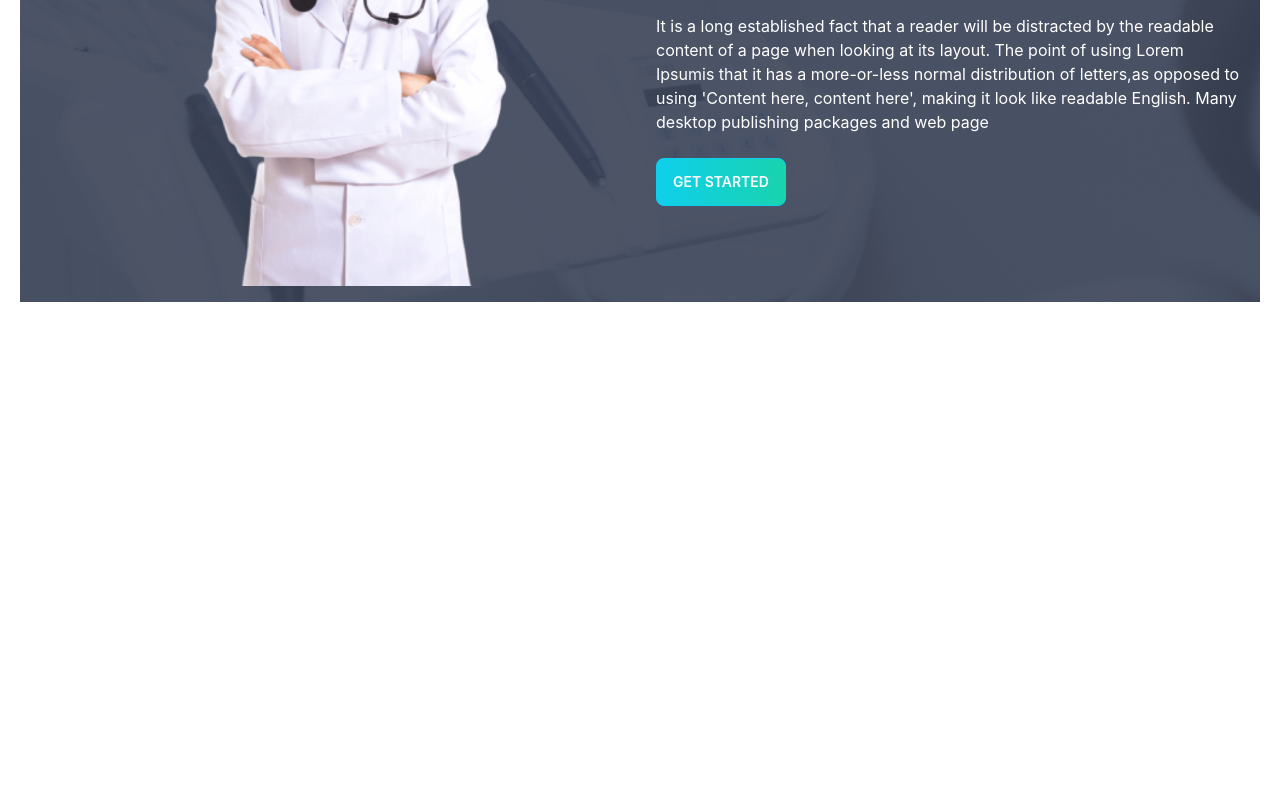
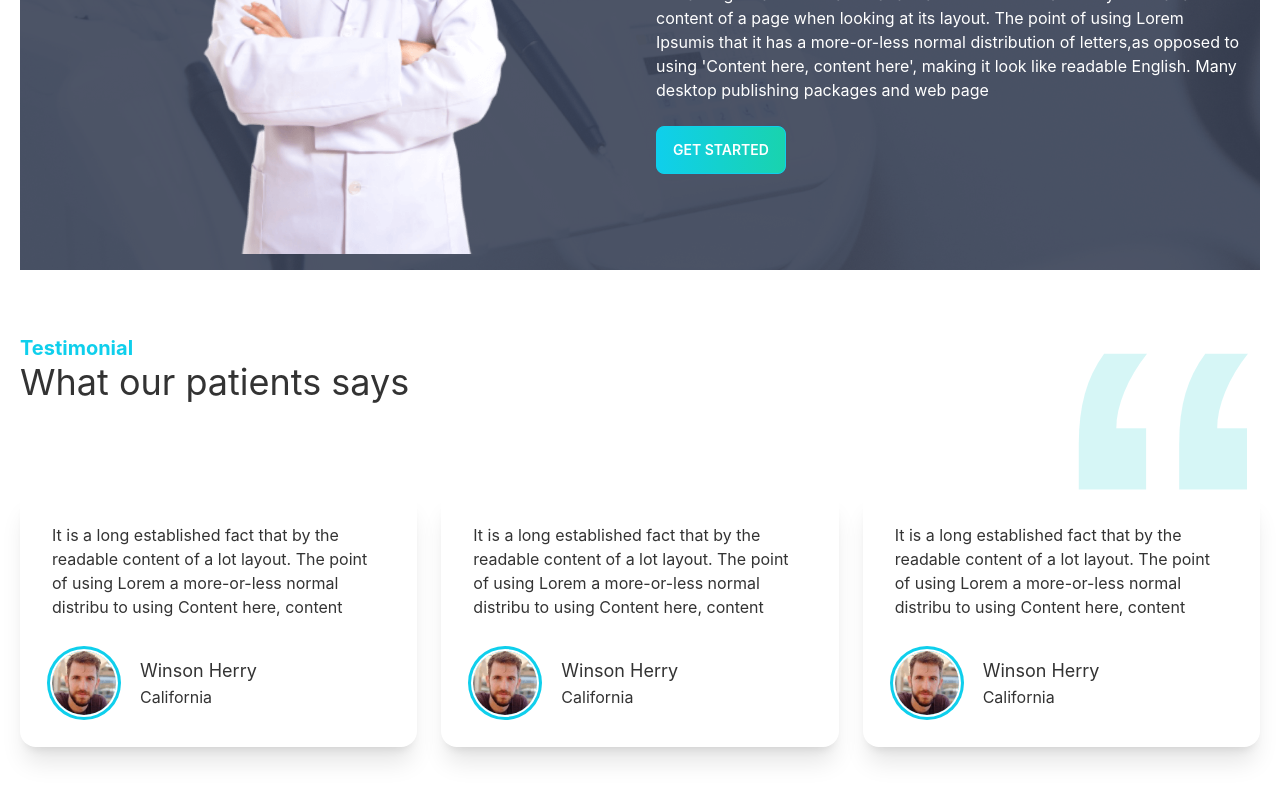
Before and after one commit to TouhedurRahman/doctors-portal-client, a React (Create React App) app: page / in a window 1280 px wide. Shown: the part 2286-3086 px from the top of the page. Before the commit the page ends 2588 px from the top, so only its background shows below. Built offline with nearby package versions, Linux system fonts and the light colour scheme.

Commit message:
user-review section added in home page

```diff
--- a/src/Pages/Home/Home/Home.js
+++ b/src/Pages/Home/Home/Home.js
@@ -3,6 +3,7 @@
 import InfoCards from '../InfoCards/InfoCards';
 import MakeAppointment from '../MakeAppointment/MakeAppointment';
 import Services from '../Services/Services';
+import Testimonial from '../Testimonial/Testimonial';
 
 const Home = () => {
     return (
@@ -11,6 +12,7 @@
             <InfoCards />
             <Services />
             <MakeAppointment></MakeAppointment>
+            <Testimonial></Testimonial>
         </div>
     );
 };
--- a/src/Pages/Home/MakeAppointment/MakeAppointment.js
+++ b/src/Pages/Home/MakeAppointment/MakeAppointment.js
@@ -6,7 +6,7 @@
 const MakeAppointment = () => {
     return (
         <section
-            className='mt-40'
+            className='lg:mt-32'
             style={{
                 background: `url(${appointment})`
             }}
@@ -20,7 +20,7 @@
                         <p className="py-6 text-white">
                             It is a long established fact that a reader will be distracted by the readable content of a page when looking at its layout. The point of using Lorem Ipsumis that it has a more-or-less normal distribution of letters,as opposed to using 'Content here, content here', making it look like readable English. Many desktop publishing packages and web page
                         </p>
-                        <PrimaryButton>get Started</PrimaryButton>
+                        <PrimaryButton>Get Started</PrimaryButton>
                     </div>
                 </div>
             </div>
--- /dev/null
+++ b/src/Pages/Home/Testimonial/Review.js
@@ -0,0 +1,26 @@
+import React from 'react';
+
+const Review = ({ review }) => {
+    const { name, img, review: userReview, location } = review;
+
+    return (
+        <div className="card shadow-xl">
+            <div className="card-body">
+                <p>{userReview}</p>
+                <div className="flex items-center mt-6">
+                    <div className="avatar mr-6">
+                        <div className="w-16 rounded-full ring ring-primary ring-offset-base-100 ring-offset-2">
+                            <img src={img} alt="Loading..." />
+                        </div>
+                    </div>
+                    <div>
+                        <h5 className='text-lg'>{name}</h5>
+                        <p>{location}</p>
+                    </div>
+                </div>
+            </div>
+        </div>
+    );
+};
+
+export default Review;
--- /dev/null
+++ b/src/Pages/Home/Testimonial/Testimonial.js
@@ -0,0 +1,53 @@
+import React from 'react';
+import quote from '../../../assets/icons/quote.svg';
+import people1 from '../../../assets/images/people1.png'
+import Review from './Review';
+
+const Testimonial = () => {
+    const reviews = [
+        {
+            _id: 1,
+            name: 'Winson Herry',
+            img: people1,
+            review: 'It is a long established fact that by the readable content of a lot layout. The point of using Lorem a more-or-less normal distribu to using Content here, content',
+            location: 'California'
+        },
+        {
+            _id: 2,
+            name: 'Winson Herry',
+            img: people1,
+            review: 'It is a long established fact that by the readable content of a lot layout. The point of using Lorem a more-or-less normal distribu to using Content here, content',
+            location: 'California'
+        },
+        {
+            _id: 3,
+            name: 'Winson Herry',
+            img: people1,
+            review: 'It is a long established fact that by the readable content of a lot layout. The point of using Lorem a more-or-less normal distribu to using Content here, content',
+            location: 'California'
+        }
+    ]
+    return (
+        <section className='my-16'>
+            <div className='flex justify-between'>
+                <div>
+                    <h4 className='text-xl text-primary font-bold'>Testimonial</h4>
+                    <h2 className='text-4xl'>What our patients says</h2>
+                </div>
+                <figure>
+                    <img className='w-24 lg:w-48' src={quote} alt='Loading...'></img>
+                </figure>
+            </div>
+            <div className='grid gap-6 grid-cols-1 md:grid-cols-2 lg:grid-cols-3'>
+                {
+                    reviews.map(review => <Review
+                        key={review._id}
+                        review={review}
+                    ></Review>)
+                }
+            </div>
+        </section>
+    );
+};
+
+export default Testimonial;
```
